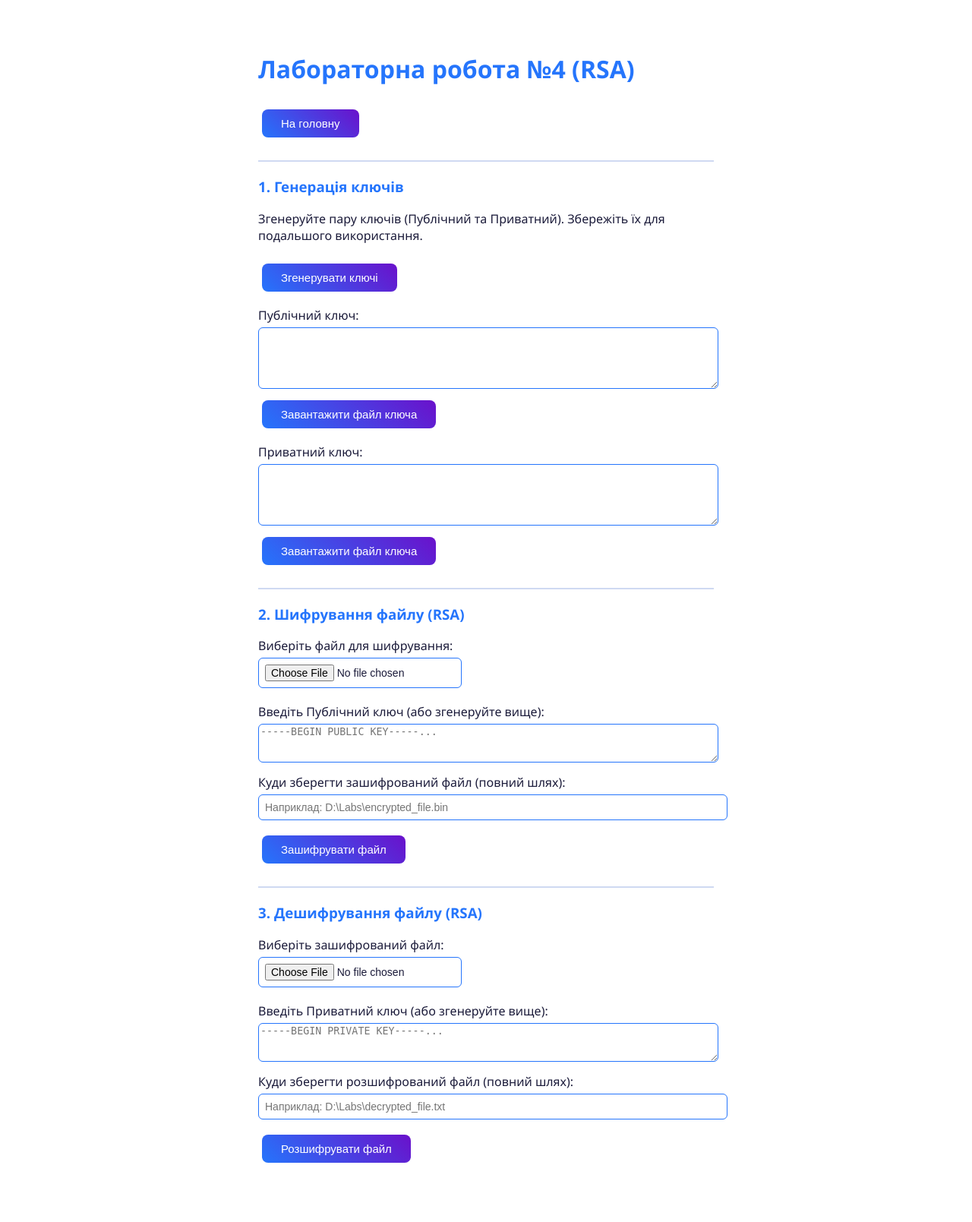
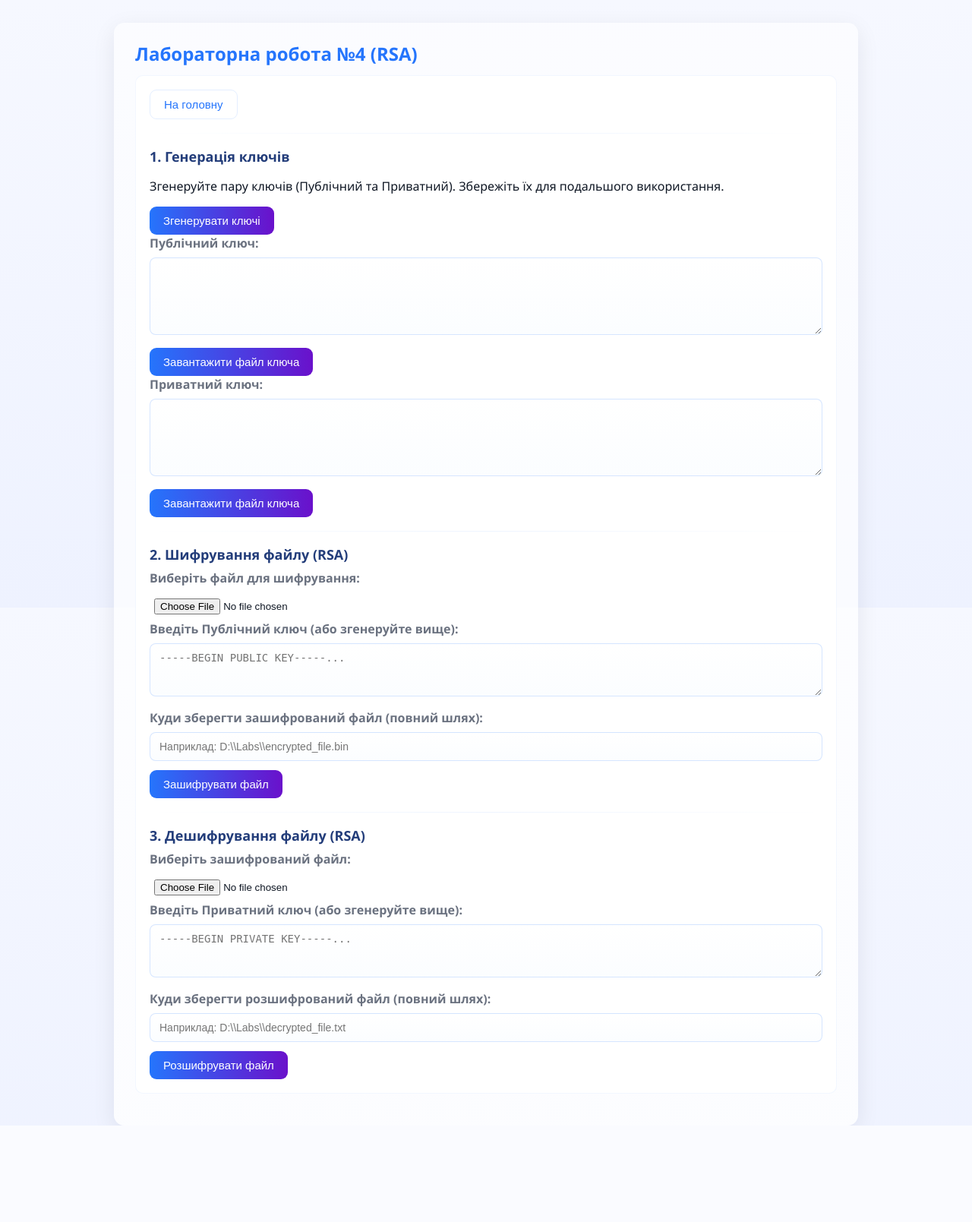
Before and after one commit to M1ro1/Crypting-lab, a Flask app: page /lab4 in a window 1280 px wide. Shown: the whole page at 76% size. After the commit the page ends 1482 px from the top, so only its background shows below. Run offline with Flask 3, Linux system fonts and the light colour scheme.

Commit message:
Add some changes with HTML and CSS

```diff
--- a/app.py
+++ b/app.py
@@ -1,4 +1,4 @@
-from flask import Flask, render_template, request, jsonify, send_from_directory, send_file
+from flask import Flask, render_template, request, jsonify
 from backend.generator import lcg_generate, find_period
 from backend.cesaro_test import cesaro_test
 from backend.md5_hash import hash_string, hash_file, verify_file
@@ -6,9 +6,7 @@ from backend.rc5 import decrypt_file_rc5, encrypt_file_rc5
 from backend.rsa import encrypt_file_rsa, decrypt_file_rsa, generate_rsa_keys
 import os
 from backend.dss import generate_dss_keys, dss_sign, dss_verify
-import tkinter as tk
-from tkinter import filedialog
-import json
+
 app = Flask(__name__)
 
 @app.route("/")
@@ -337,43 +335,21 @@ def save_signature_file():
     return jsonify({"message": f"Збережено у {path}"})
 
 
-def open_save_dialog_native():
-    root = tk.Tk()
-    root.withdraw()
-    root.attributes('-topmost', True)
-
-    file_path = filedialog.asksaveasfilename(
-        title="Зберегти файл підпису",
-        defaultextension=".txt",
-        filetypes=[("Text files", "*.txt"), ("All files", "*.*")]
-    )
-    root.destroy()
-    return file_path
-
-
 @app.route("/save_signature_local", methods=["POST"])
 def save_signature_local():
     data = request.get_json()
     signature_text = data.get("signature")
+    filename = data.get("filename", "signature.txt")
 
     if not signature_text:
-        return jsonify({"error": "Немає підпису для збереження!"})
+        return jsonify({"error": "Немає підпису для збереження!", "status": "error"})
 
-    path = open_save_dialog_native()
-
-    if not path:
-        return jsonify({"message": "Збереження скасовано користувачем", "status": "cancel"})
-
-    try:
-        with open(path, "w", encoding="utf-8") as f:
-            f.write(signature_text)
-        return jsonify({
-            "message": f"Успішно збережено!",
-            "path": path,
-            "status": "success"
-        })
-    except Exception as e:
-        return jsonify({"error": str(e), "status": "error"})
+    return jsonify({
+        "message": "Готово для завантаження",
+        "status": "success",
+        "filename": filename,
+        "signature": signature_text
+    })
 
 if __name__ == "__main__":
-    app.run(debug=True)
+    app.run(debug=True, host="0.0.0.0", port=5000)
--- a/static/styles.css
+++ b/static/styles.css
@@ -1,65 +1,133 @@
-body {
-  font-family: "Segoe UI", sans-serif;
-  background: #ffffff;
-  color: #1b1b3a;
-  text-align: left;
-  padding: 40px;
+:root{
+  --bg:#f6f8ff;
+  --card:#ffffff;
+  --accent:#2575fc;
+  --accent-2:#6a11cb;
+  --muted:#6b7280;
+  --text:#0f1724;
+  --glass: rgba(255,255,255,0.6);
 }
 
-h1, h3 {
-  color: #2575fc;
+*{box-sizing:border-box}
+html,body{height:100%}
+body {
+  font-family: "Segoe UI", system-ui, -apple-system, "Helvetica Neue", Arial;
+  background: linear-gradient(180deg, var(--bg) 0%, #eef2ff 100%);
+  color: var(--text);
+  margin:0;
+  padding:30px 20px;
 }
 
-.form label {
-  display: block;
-  margin: 10px 0 5px;
-  color: #1b1b3a;
-  font-weight: 500;
+.header {
+  max-width:1100px;
+  margin:0 auto 24px;
+  display:flex;
+  align-items:center;
+  justify-content:space-between;
+}
+.header h1{font-size:20px; margin:0; color:var(--accent)}
+
+.container {
+  max-width:980px;
+  margin: 0 auto;
+  background: linear-gradient(180deg, rgba(255,255,255,0.6), rgba(255,255,255,0.8));
+  border-radius:14px;
+  padding:24px 28px;
+  box-shadow: 0 8px 30px rgba(15,23,36,0.08);
 }
 
-input {
-  padding: 8px;
-  margin-bottom: 10px;
-  border-radius: 6px;
-  border: 1px solid #2575fc;
-  width: 250px;
-  font-size: 14px;
-  color: #1b1b3a;
+.menu{
+  display:grid;
+  grid-template-columns: repeat(auto-fit, minmax(180px, 1fr));
+  gap:16px;
+  margin-top:18px;
+}
+.menu button{
+  padding:18px 14px;
+  font-size:16px;
+  border-radius:10px;
+  height:60px;
+  display:flex;align-items:center;justify-content:center;
+  box-shadow: 0 6px 18px rgba(39,71,109,0.06);
 }
 
-button {
-  background: linear-gradient(45deg, #2575fc, #6a11cb);
+.card{
+  background: var(--card);
+  border-radius:10px;
+  padding:18px;
+  margin-bottom:18px;
+  border:1px solid rgba(37,117,252,0.06);
+}
+
+h1{font-size:24px; color:var(--accent); margin:0 0 12px}
+h3{font-size:18px; color:#233d7a; margin:18px 0 8px}
+
+.form label{
+  display:block;
+  margin-bottom:8px;
+  color:var(--muted);
+  font-weight:600;
+}
+
+.form input[type="text"], .form input[type="number"], input[type="password"], .form textarea, select{
+  padding:10px 12px;
+  margin-bottom:12px;
+  border-radius:8px;
+  border:1px solid rgba(37,117,252,0.18);
+  width:100%;
+  font-size:14px;
+  color:var(--text);
+  background:linear-gradient(180deg, #fff, #fbfdff);
+}
+
+input[type="file"]{
+  padding:8px 6px;
+}
+
+button{
+  background: linear-gradient(90deg, var(--accent), var(--accent-2));
   color: white;
   border: none;
-  padding: 10px 25px;
-  margin: 10px 5px;
-  border-radius: 8px;
+  padding: 10px 18px;
+  border-radius: 9px;
   cursor: pointer;
-  font-size: 15px;
-  transition: all 0.2s ease;
+  font-size:15px;
+  transition: transform .15s ease, box-shadow .15s ease;
+}
+button.secondary{
+  background: transparent;
+  color: var(--accent);
+  border:1px solid rgba(37,117,252,0.12);
+}
+button:hover{transform: translateY(-2px); box-shadow:0 10px 24px rgba(37,117,252,0.12)}
+
+textarea{resize:vertical; padding:12px}
+
+pre{
+  background: #f8fbff;
+  padding: 12px;
+  border-radius:8px;
+  max-height:320px;
+  overflow:auto;
+  color:var(--text);
+  border:1px solid rgba(37,117,252,0.06);
 }
 
-button:hover {
-  transform: scale(1.05);
-  background: linear-gradient(45deg, #6a11cb, #2575fc);
+hr{border:none; height:1px; background: linear-gradient(90deg, transparent, rgba(37,117,252,0.08), transparent); margin:18px 0}
+
+.footer-note{font-size:13px;color:var(--muted);margin-top:12px}
+
+@media (max-width:600px){
+  .container{padding:16px}
+  h1{font-size:20px}
+  .header h1{font-size:16px}
+  .menu{grid-template-columns: 1fr 1fr}
 }
 
-pre {
-  background: #f3f6ff;
-  padding: 12px;
-  border-radius: 10px;
-  max-height: 250px;
-  overflow-y: auto;
-  color: #1b1b3a;
-  border: 1px solid #cfd9f2;
-}
+/* small utility */
+.mt-8{margin-top:8px}
+.mb-8{margin-bottom:8px}
 
-.container {
-  max-width: 600px;
-  margin: 0 auto;
-}
-
-hr {
-  border: 1px solid #cfd9f2;
-  margin: 20px 0;
-}
+/* ensure inputs inside inline labels keep layout */
+.form label input{margin-left:8px; width:auto}
+/* end */
--- a/templates/lab4.html
+++ b/templates/lab4.html
@@ -9,7 +9,8 @@
 <body>
   <div class="container">
     <h1>Лабораторна робота №4 (RSA)</h1>
-    <button onclick="window.location.href='/'">На головну</button>
+    <div class="card">
+      <button class="secondary" onclick="window.location.href='/'">На головну</button>
       <hr>
 
       <h3>1. Генерація ключів</h3>
@@ -17,12 +18,12 @@
       <button onclick="generateRSAKeys()">Згенерувати ключі</button>
 
       <div class="form">
-        <label>Публічний ключ:</label>
-        <textarea id="rsa-pub-key" rows="5" style="width: 100%; border-radius:6px; border:1px solid #2575fc;" readonly></textarea>
+          <label for="rsa-pub-key">Публічний ключ:</label>
+          <textarea id="rsa-pub-key" rows="5" readonly></textarea>
           <button onclick="downloadString('rsa_public.pem', 'rsa-pub-key')">Завантажити файл ключа</button>
 
-        <label>Приватний ключ:</label>
-        <textarea id="rsa-priv-key" rows="5" style="width: 100%; border-radius:6px; border:1px solid #2575fc;" readonly></textarea>
+          <label for="rsa-priv-key">Приватний ключ:</label>
+          <textarea id="rsa-priv-key" rows="5" readonly></textarea>
           <button onclick="downloadString('rsa_private.pem', 'rsa-priv-key')">Завантажити файл ключа</button>
       </div>
 
@@ -30,14 +31,14 @@
 
       <h3>2. Шифрування файлу (RSA)</h3>
       <div class="form">
-        <label>Виберіть файл для шифрування:</label>
+          <label for="rsa-enc-file">Виберіть файл для шифрування:</label>
           <input type="file" id="rsa-enc-file">
 
-        <label>Введіть Публічний ключ (або згенеруйте вище):</label>
-        <textarea id="rsa-key-for-enc" rows="3" style="width: 100%; border-radius:6px; border:1px solid #2575fc;" placeholder="-----BEGIN PUBLIC KEY-----..."></textarea>
+          <label for="rsa-key-for-enc">Введіть Публічний ключ (або згенеруйте вище):</label>
+          <textarea id="rsa-key-for-enc" rows="3" placeholder="-----BEGIN PUBLIC KEY-----..."></textarea>
 
-        <label>Куди зберегти зашифрований файл (повний шлях):</label>
-        <input type="text" id="rsa-path-enc" placeholder="Наприклад: D:\Labs\encrypted_file.bin" style="width: 100%; margin-bottom: 10px;">
+          <label for="rsa-path-enc">Куди зберегти зашифрований файл (повний шлях):</label>
+          <input type="text" id="rsa-path-enc" placeholder="Наприклад: D:\\Labs\\encrypted_file.bin">
 
           <button onclick="processRSA('encrypt')">Зашифрувати файл</button>
       </div>
@@ -46,19 +47,20 @@
 
       <h3>3. Дешифрування файлу (RSA)</h3>
       <div class="form">
-        <label>Виберіть зашифрований файл:</label>
+          <label for="rsa-dec-file">Виберіть зашифрований файл:</label>
           <input type="file" id="rsa-dec-file">
 
-        <label>Введіть Приватний ключ (або згенеруйте вище):</label>
-        <textarea id="rsa-key-for-dec" rows="3" style="width: 100%; border-radius:6px; border:1px solid #2575fc;" placeholder="-----BEGIN PRIVATE KEY-----..."></textarea>
+          <label for="rsa-key-for-dec">Введіть Приватний ключ (або згенеруйте вище):</label>
+          <textarea id="rsa-key-for-dec" rows="3" placeholder="-----BEGIN PRIVATE KEY-----..."></textarea>
 
-        <label>Куди зберегти розшифрований файл (повний шлях):</label>
-        <input type="text" id="rsa-path-dec" placeholder="Наприклад: D:\Labs\decrypted_file.txt" style="width: 100%; margin-bottom: 10px;">
+          <label for="rsa-path-dec">Куди зберегти розшифрований файл (повний шлях):</label>
+          <input type="text" id="rsa-path-dec" placeholder="Наприклад: D:\\Labs\\decrypted_file.txt">
 
           <button onclick="processRSA('decrypt')">Розшифрувати файл</button>
       </div>
 
-    <div id="rsa-result" style="margin-top: 20px; font-weight: bold;"></div>
+      <div id="rsa-result"></div>
+    </div>
   </div>
 </body>
 </html>
```
Also changed, not shown: static/script.js (+15 -7 lines), templates/lab1.html (+17 -7 lines), templates/lab2.html (+8 -0 lines), templates/lab3.html (+6 -1 lines), templates/lab5.html (+19 -12 lines), templates/menu.html (+15 -7 lines). Lines whose indentation alone changed are shown as unchanged.
